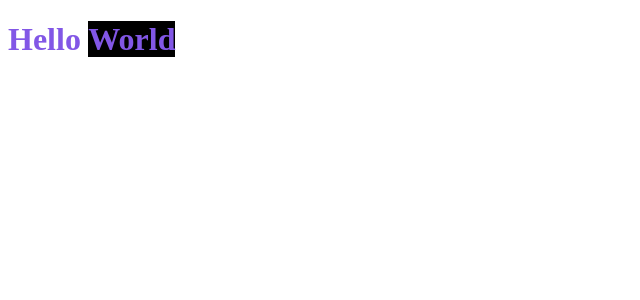
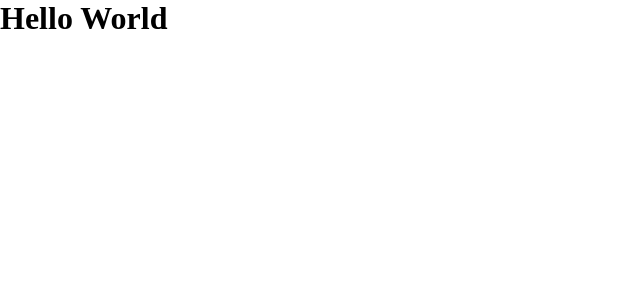
Before and after one commit to nelson-oak/irjs-dt-money, a React (Create React App) app: page / in a window 1280 px wide. Shown: the top 300 px of the page, without its empty margins (0-640 px from the left). Built offline with nearby package versions, Linux system fonts and the light colour scheme.

Commit message:
Aula 'Criando estilos globais' (C2-M1-SM1)

```diff
--- a/public/index.html
+++ b/public/index.html
@@ -3,6 +3,7 @@
   <head>
     <meta charset="utf-8" />
     <meta name="viewport" content="width=device-width, initial-scale=1" />
+    <link rel="shortcut icon" href="favicon.png" type="image/png">
     <title>dtmoney</title>
   </head>
   <body>
--- a/src/App.tsx
+++ b/src/App.tsx
@@ -1,21 +1,10 @@
-import styled from 'styled-components'
+import { GlobalStyle } from "./styles/global";
 
-const Title = styled.h1`
-  color: #8257e6;
-
-  span {
-    background-color: #000;
-  }
-`;
-
-function App() {
+export function App() {
   return (
     <div className="App">
-      <Title>
-        Hello <span>World</span>
-      </Title>
+      <h1>Hello World</h1>
+      <GlobalStyle />
     </div>
   );
 }
-
-export { App };
--- /dev/null
+++ b/src/styles/global.ts
@@ -0,0 +1,47 @@
+import { createGlobalStyle } from 'styled-components'
+
+export const GlobalStyle = createGlobalStyle`
+  :root {
+    --background: #f0f2f5;
+    --red: #e52e4d;
+    --blue: #5429cc;
+
+    --blue-light: #6933ff;
+
+    --text-title: #363f5f;
+    --text-body: #969cb3;
+
+    --background: #f0f2f5;
+    --shape: #ffffff
+  }
+
+  * {
+    margin: 0;
+    padding: 0;
+    box-sizing: border-box;
+  }
+
+  html {
+    @media (max-width: 1080px) {
+      font-size: 93.75%;
+    }
+
+    @media (max-width: 720px) {
+      font-size: 87.5%;
+    }
+  }
+
+  body {
+    background: var(---background);
+    -webkit-font-smoothing: antialiased
+  }
+
+  button {
+    cursor: pointer;
+  }
+
+  [disabled] {
+    opacity: 0.6;
+    cursor: not-allowed;
+  }
+`
```
